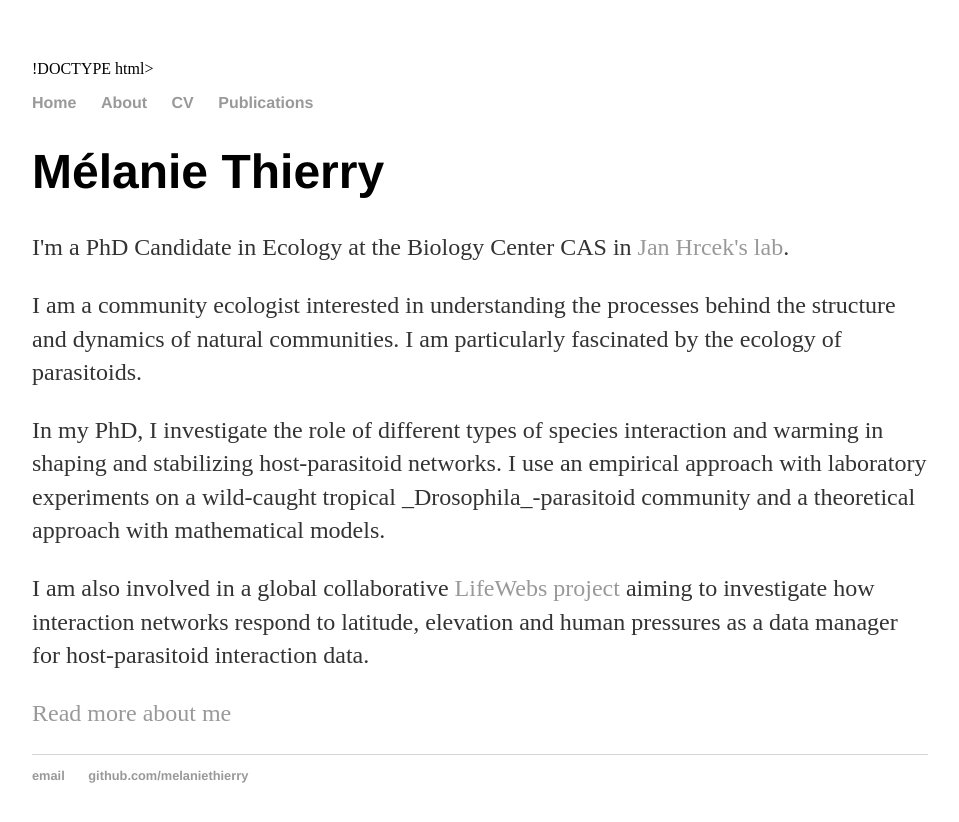
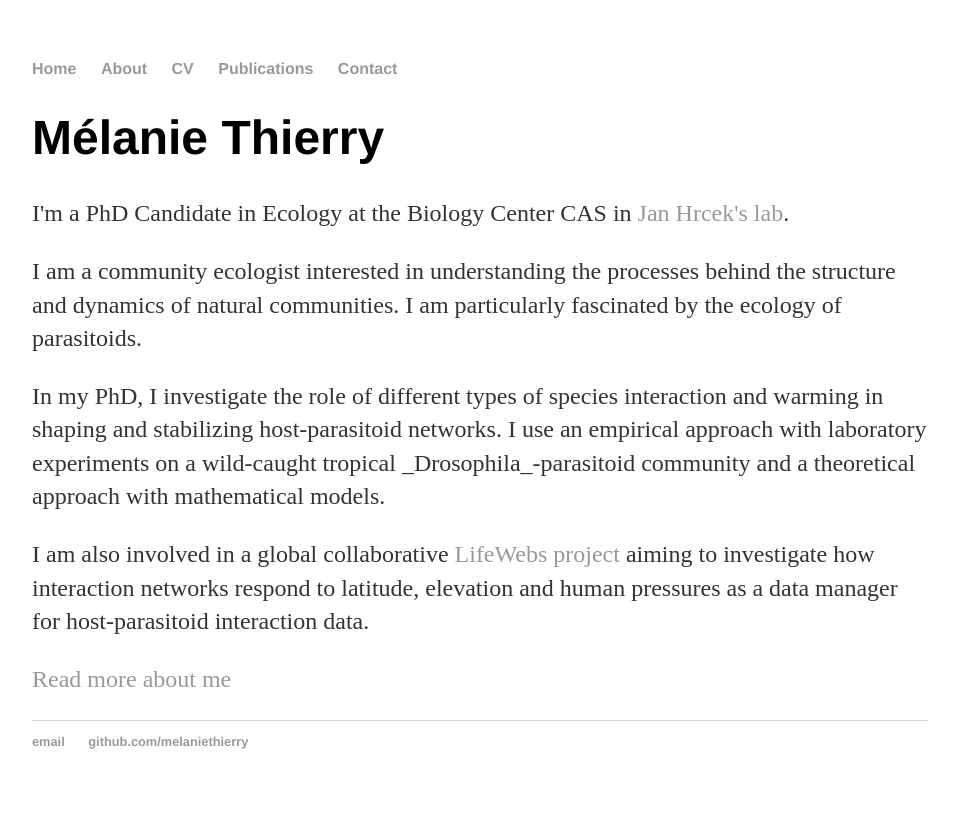
Before and after one commit to melaniethierry/melaniethierry.github.io, a Jekyll site: the page built from index.html, in a window 1280 px wide. Shown: the top 822 px of the page, without its empty margins (160-1119 px from the left). Built offline with Jekyll 4.4.1, drawn with Linux system fonts in a browser that asks for light colours.

Commit message:
Update default.html

```diff
--- a/_layouts/default.html
+++ b/_layouts/default.html
@@ -1,4 +1,4 @@
-!DOCTYPE html>
+<!DOCTYPE html>
 	<html>
 		<head>
 			<title>{{ page.title }}</title>
@@ -12,6 +12,7 @@
 		        	<li><a href="/about">About</a></li>
 	        		<li><a href="/cv">CV</a></li>
 	        		<li><a href="/publi">Publications</a></li>
+				<li><a href="/contact">Contact</a></li>
 	    		</ul>
 			</nav>
 			<div class="container">
```
